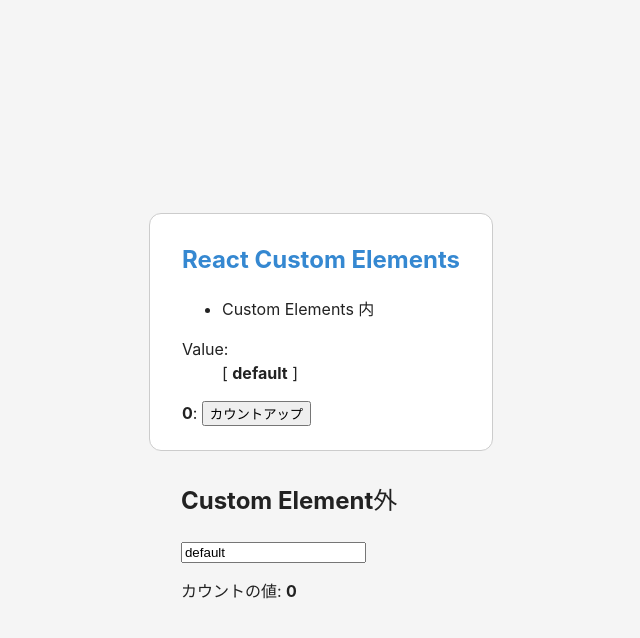
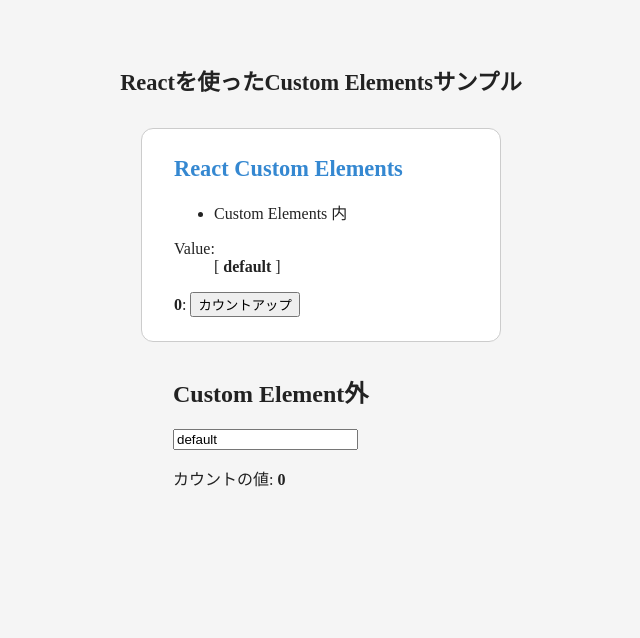
Before and after one commit to okyawa/react-custom-elements-sample, a React (Create React App) app: page / in a window 1280 px wide. Shown: the top 638 px of the page, without its empty margins (319-959 px from the left). Built offline with nearby package versions, Linux system fonts and the light colour scheme.

Commit message:
update: サンプルの表示調整

```diff
--- /dev/null
+++ b/public/common.css
@@ -0,0 +1,15 @@
+body {
+  margin-top: 64px;
+  background-color: #f5f5f5;
+  color: #222;
+}
+
+main {
+  max-width: 360px;
+  margin: 0 auto;
+}
+
+h1 {
+  font-size: 1.4rem;
+  text-align: center;
+}
--- a/public/global.css
+++ b/public/global.css
@@ -1,4 +1,5 @@
 h1 {
+  font-size: 1.4rem;
   color: #3588D1;
 }
 
--- a/public/index.html
+++ b/public/index.html
@@ -15,6 +15,7 @@
       user's mobile device or desktop. See https://developers.google.com/web/fundamentals/web-app-manifest/
     -->
     <link rel="manifest" href="%PUBLIC_URL%/manifest.json" />
+    <link rel="stylesheet" href="common.css" />
     <!--
       Notice the use of %PUBLIC_URL% in the tags above.
       It will be replaced with the URL of the `public` folder during the build.
@@ -26,8 +27,9 @@
     -->
     <title>React Custom Elements App</title>
   </head>
-  <body style="background-color: #f5f5f5; color: #222;">
-    <div style="max-width: 360px; margin: 0 auto;">
+  <body>
+    <h1>Reactを使ったCustom Elementsサンプル</h1>
+    <main style="max-width: 360px; margin: 0 auto;">
 
       <react-shadow-counter value="default"></react-shadow-counter>
 
@@ -42,7 +44,7 @@
 
       </section>
 
-    </div>
+    </>
 
     <script>
       /**
--- a/src/components/ReactShadowCounter.tsx
+++ b/src/components/ReactShadowCounter.tsx
@@ -1,11 +1,11 @@
 import ReactDOM from "react-dom";
 import { createRoot, Root } from 'react-dom/client';
 
-import './ReactCounter.css';
+// import './ReactShadowCounter.css';
 import CountUp from './CountUp';
 
 /**
- * Reactを使ったサンプルのCustom Elements
+ * Reactを使ったサンプルのCustom Elements (Shadow Rootを使用)
  */
 export class ReactShadowCounter extends HTMLElement {
   private root: Root | null;
```
